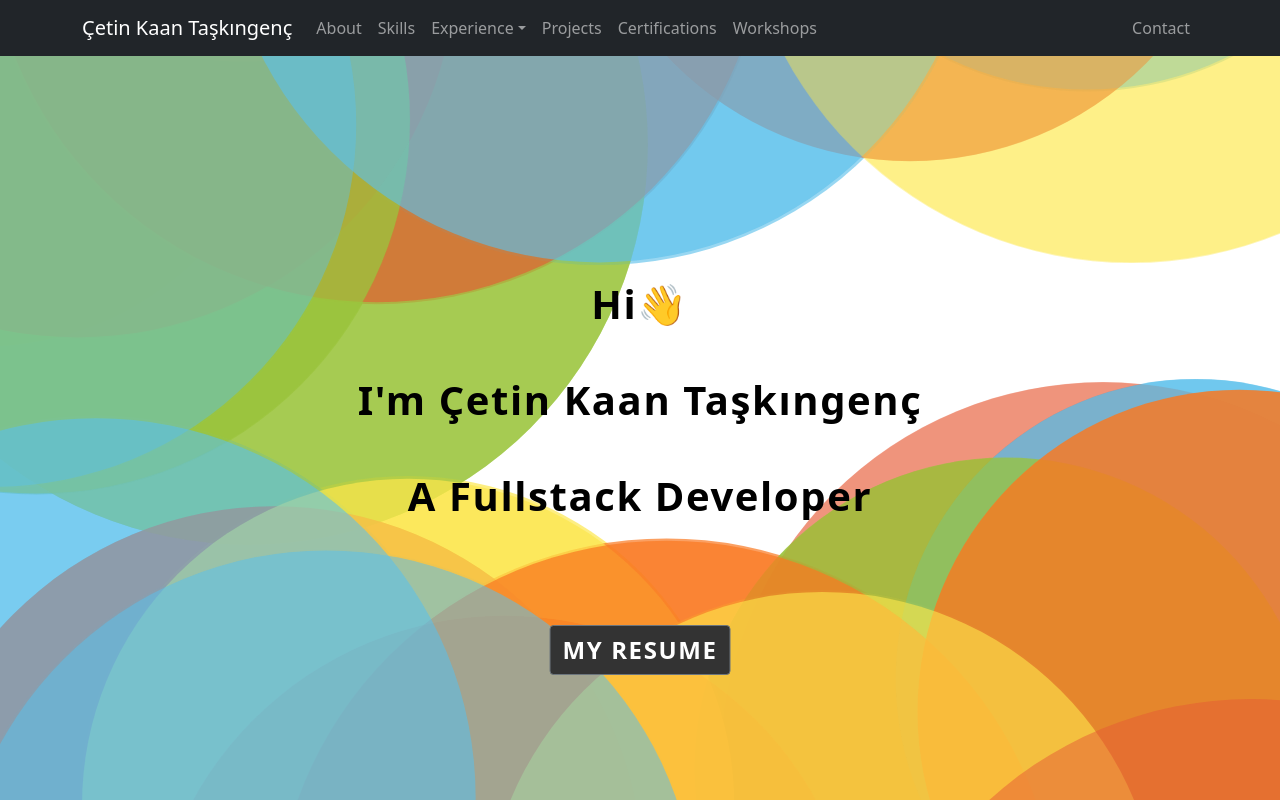
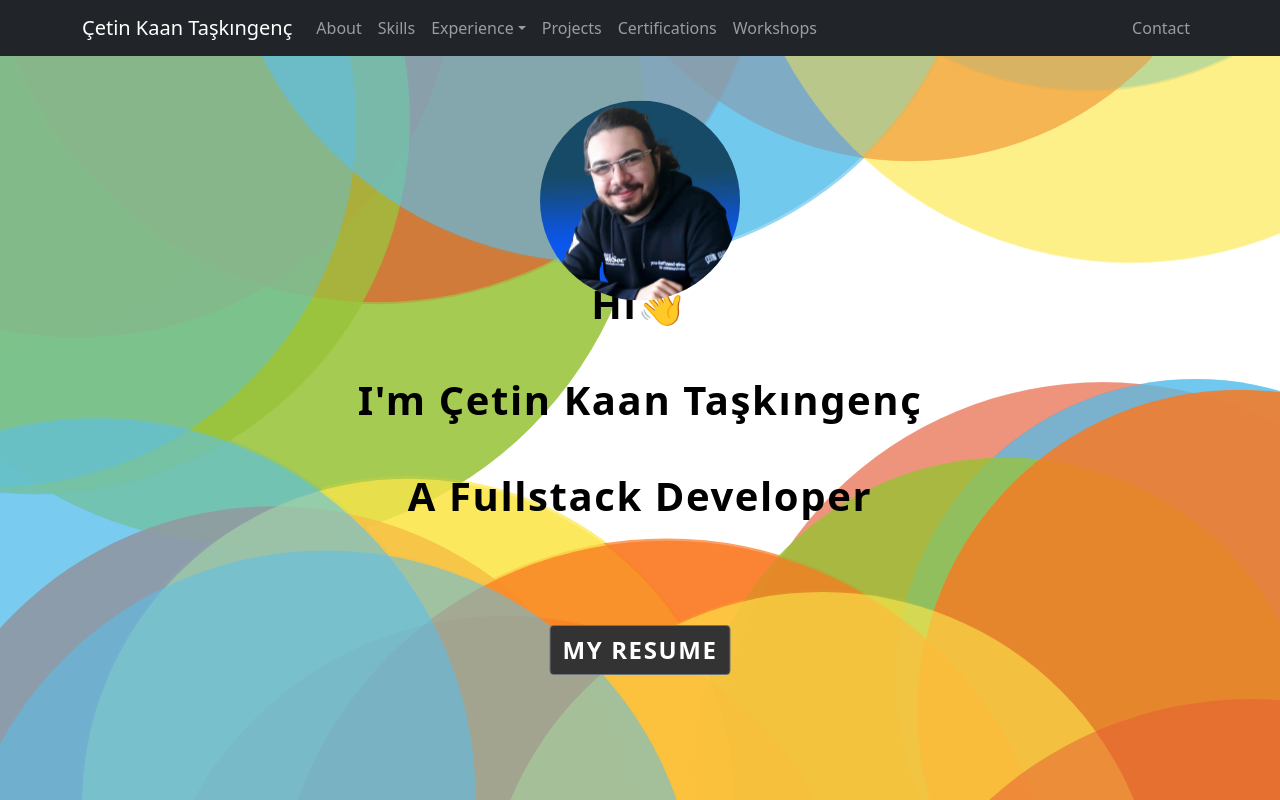
Before and after one commit to ctnkaan/terminal-website, a Next.js app: page / in a window 1280 px wide. Shown: the top 800 px of the page. Built offline with nearby package versions, Linux system fonts and the light colour scheme.

Commit message:
added profile picture

```diff
--- a/components/AnimationText.tsx
+++ b/components/AnimationText.tsx
@@ -1,10 +1,24 @@
 import React from 'react'
 import { Button } from 'react-bootstrap'
 import AnimationTextStyles from "../styles/AnimationText.module.scss"
+import Image from "next/image"
+import ProfileImage from ".//../assets/cetinkaantaskingenc.jpg"
 
 function AnimationText() {
   return (
     <div>
+
+      <div className={AnimationTextStyles.container}>
+        <Image
+          src={ProfileImage}
+          alt="cetinkaantaskingenc"
+          width={200}
+          height={200}
+          className={AnimationTextStyles.profileImage}
+        />
+      </div>
+
+
         {/*eslint-disable-next-line react/no-unescaped-entities*/}
         <h1 className={AnimationTextStyles.header}>Hi👋<br/><br/> I'm Çetin Kaan Taşkıngenç <br/><br/> A Fullstack Developer</h1>
 
--- a/styles/AnimationText.module.scss
+++ b/styles/AnimationText.module.scss
@@ -28,3 +28,39 @@
     letter-spacing: 0.1rem;
     z-index: 1;
 }
+
+//make it appear at the top of header
+.profileImage {
+    position: absolute;
+    z-index: 2;
+    border-radius: 50%;
+    overflow: hidden;
+
+}
+
+.container {
+    position: absolute;
+    top: 10%;
+    left: 50%;
+    transform: translate(-50%, 10%);
+    z-index: 1;
+}
+
+$breakpoint: 900px;
+@media (max-width: $breakpoint) {
+    .header {
+        top: 60%;
+    }
+
+    .button {
+        top: 60%;
+    }
+}
+
+
+$breakpoint: 376px;
+@media (max-width: $breakpoint) {
+    .button {
+        top: 40%;
+    }
+}
```
Also changed, not shown: assets/cetinkaantaskingenc.jpg (added).
